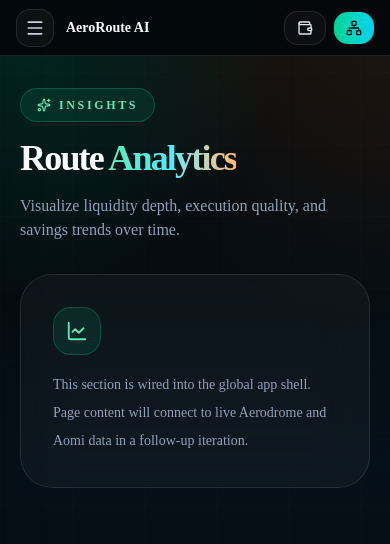
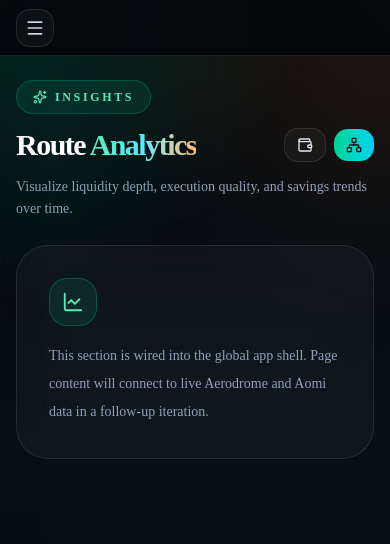
Before and after one commit to BethelHills/aeroroute-ai, a Next.js app: page /analytics in a window 390 px wide. Shown: the top 544 px of the page. Built offline with nearby package versions, Linux system fonts and the light colour scheme.

Commit message:
Align wallet controls with page heroes on all breakpoints.
App pages hide the sticky title bar on desktop and keep only the mobile menu strip; wallet and Base actions live beside each page heading on every screen size.

Co-authored-by: Cursor <cursoragent@cursor.com>

```diff
--- a/src/app/(app)/agent-chat/page.tsx
+++ b/src/app/(app)/agent-chat/page.tsx
@@ -7,6 +7,7 @@ import {
   AppPageSection,
   PageTitleBlock,
 } from "@/components/layout/page-shell";
+import { WalletStatusButtons } from "@/components/layout/wallet-status-buttons";
 import { motion } from "framer-motion";
 import {
   ArrowRight,
@@ -313,6 +314,7 @@ export default function AeroRouteAgentChatPreview() {
               </>
             }
             description="Ask AeroRoute AI to quote swaps, compare routes, simulate transactions, and prepare Aerodrome actions on Base."
+            titleActions={<WalletStatusButtons />}
           />
         </AppPageHeader>
 
--- a/src/app/(app)/dashboard/page.tsx
+++ b/src/app/(app)/dashboard/page.tsx
@@ -369,7 +369,7 @@ export default function AeroRouteDashboardPreview() {
                 </span>
               </>
             }
-            titleActions={<WalletStatusButtons className="md:hidden" />}
+            titleActions={<WalletStatusButtons />}
             description="Compare routes, estimate output, detect slippage, and prepare smarter Aerodrome swaps on Base with AI assistance."
           />
         </AppPageHeader>
--- a/src/app/(app)/history/page.tsx
+++ b/src/app/(app)/history/page.tsx
@@ -7,6 +7,7 @@ import {
   AppPageSection,
   PageTitleBlock,
 } from "@/components/layout/page-shell";
+import { WalletStatusButtons } from "@/components/layout/wallet-status-buttons";
 import { motion } from "framer-motion";
 import {
   ArrowRight,
@@ -312,6 +313,7 @@ export default function AeroRouteHistoryPreview() {
               </>
             }
             description="Review simulated, staged, completed, and failed Aerodrome route actions with AI performance insights."
+            titleActions={<WalletStatusButtons />}
           />
         </AppPageHeader>
 
--- a/src/app/(app)/route-optimizer/page.tsx
+++ b/src/app/(app)/route-optimizer/page.tsx
@@ -7,6 +7,7 @@ import {
   AppPageSection,
   PageTitleBlock,
 } from "@/components/layout/page-shell";
+import { WalletStatusButtons } from "@/components/layout/wallet-status-buttons";
 import { motion } from "framer-motion";
 import {
   ArrowDown,
@@ -345,6 +346,7 @@ export default function AeroRouteOptimizerPreview() {
               </>
             }
             description="Enter your swap intent and let AeroRoute AI compare liquidity, slippage, gas, and execution risk before you trade."
+            titleActions={<WalletStatusButtons />}
           />
         </AppPageHeader>
 
--- a/src/app/(app)/settings/page.tsx
+++ b/src/app/(app)/settings/page.tsx
@@ -5,9 +5,9 @@ import {
   AppPageHeader,
   AppPageRoot,
   AppPageSection,
-  PageActions,
   PageTitleBlock,
 } from "@/components/layout/page-shell";
+import { WalletStatusButtons } from "@/components/layout/wallet-status-buttons";
 import { motion } from "framer-motion";
 import {
   AlertTriangle,
@@ -175,7 +175,7 @@ export default function AeroRouteSettingsPreview() {
   return (
     <AppPageRoot>
       <AppPageSection>
-        <AppPageHeader className="lg:flex-row lg:items-end lg:justify-between">
+        <AppPageHeader>
           <PageTitleBlock
             badge={
               <div className="mb-3 inline-flex items-center gap-2 rounded-full border border-emerald-400/25 bg-emerald-400/10 px-4 py-2 text-xs font-bold uppercase tracking-[0.22em] text-emerald-300">
@@ -191,15 +191,18 @@ export default function AeroRouteSettingsPreview() {
               </>
             }
             description="Configure wallet behavior, route safety, Aomi backend settings, notifications, and agent execution preferences."
+            titleActions={
+              <div className="flex flex-col items-stretch gap-2 sm:flex-row sm:items-center">
+                <WalletStatusButtons />
+                <button
+                  type="button"
+                  className="inline-flex items-center justify-center gap-2 rounded-2xl bg-gradient-to-r from-emerald-400 to-cyan-400 px-5 py-3 text-sm font-black text-[#041014]"
+                >
+                  <Save size={17} /> Save Settings
+                </button>
+              </div>
+            }
           />
-          <PageActions>
-            <button
-              type="button"
-              className="inline-flex items-center justify-center gap-2 rounded-2xl bg-gradient-to-r from-emerald-400 to-cyan-400 px-5 py-3 text-sm font-black text-[#041014]"
-            >
-              <Save size={17} /> Save Settings
-            </button>
-          </PageActions>
         </AppPageHeader>
 
         <div className="grid grid-cols-1 gap-6 xl:grid-cols-[1fr_minmax(0,390px)]">
--- a/src/components/layout/app-nav.ts
+++ b/src/components/layout/app-nav.ts
@@ -28,3 +28,8 @@ export function getNavTitle(pathname: string): string {
   );
   return match?.label ?? "AeroRoute AI";
 }
+
+/** Routes wrapped by AppShell (not the marketing landing page). */
+export function isAppShellRoute(pathname: string): boolean {
+  return pathname !== "/" && !pathname.startsWith("/_");
+}
--- a/src/components/layout/coming-soon-page.tsx
+++ b/src/components/layout/coming-soon-page.tsx
@@ -1,5 +1,12 @@
 "use client";
 
+import {
+  AppPageHeader,
+  AppPageRoot,
+  AppPageSection,
+  PageTitleBlock,
+} from "@/components/layout/page-shell";
+import { WalletStatusButtons } from "@/components/layout/wallet-status-buttons";
 import { Sparkles, type LucideIcon } from "lucide-react";
 
 type ComingSoonPageProps = {
@@ -18,21 +25,28 @@ export function ComingSoonPage({
   icon: Icon,
 }: ComingSoonPageProps) {
   return (
-    <main className="min-h-full w-full overflow-hidden text-white">
-      <section className="relative z-10 w-full px-5 py-8 lg:px-8">
-        <header className="mb-8 max-w-3xl">
-          <div className="mb-4 inline-flex items-center gap-2 rounded-full border border-emerald-400/25 bg-emerald-400/10 px-4 py-2 text-xs font-bold uppercase tracking-[0.22em] text-emerald-300">
+    <AppPageRoot>
+      <AppPageSection>
+        <AppPageHeader>
+          <PageTitleBlock
+            badge={
+              <div className="mb-3 inline-flex items-center gap-2 rounded-full border border-emerald-400/25 bg-emerald-400/10 px-4 py-2 text-xs font-bold uppercase tracking-[0.22em] text-emerald-300">
                 <Sparkles size={14} />
                 {badge}
               </div>
-          <h1 className="text-4xl font-black tracking-[-0.05em] md:text-6xl">
+            }
+            title={
+              <>
                 {title}{" "}
                 <span className="bg-gradient-to-r from-emerald-300 via-cyan-300 to-orange-300 bg-clip-text text-transparent">
                   {titleAccent}
                 </span>
-          </h1>
-          <p className="mt-4 text-slate-400">{description}</p>
-        </header>
+              </>
+            }
+            description={description}
+            titleActions={<WalletStatusButtons />}
+          />
+        </AppPageHeader>
         <div className="rounded-[2rem] border border-white/10 bg-white/[0.035] p-8 backdrop-blur-xl">
           {Icon && (
             <div className="mb-4 flex h-12 w-12 items-center justify-center rounded-2xl border border-emerald-400/25 bg-emerald-400/10 text-emerald-300">
@@ -44,7 +58,7 @@ export function ComingSoonPage({
             connect to live Aerodrome and Aomi data in a follow-up iteration.
           </p>
         </div>
-      </section>
-    </main>
+      </AppPageSection>
+    </AppPageRoot>
   );
 }
--- a/src/components/layout/header.tsx
+++ b/src/components/layout/header.tsx
@@ -1,8 +1,9 @@
 "use client";
 
 import { Menu } from "lucide-react";
-import { getNavTitle } from "./app-nav";
+import { getNavTitle, isAppShellRoute } from "./app-nav";
 import { usePathname } from "next/navigation";
+import { cn } from "@/lib/utils";
 import { WalletStatusButtons } from "./wallet-status-buttons";
 
 type HeaderProps = {
@@ -12,32 +13,31 @@ type HeaderProps = {
 export function Header({ onMenuClick }: HeaderProps) {
   const pathname = usePathname();
   const title = getNavTitle(pathname);
-  const isDashboard = pathname === "/dashboard";
+  const appShell = isAppShellRoute(pathname);
 
   return (
-    <header className="sticky top-0 z-20 flex h-14 shrink-0 items-center justify-between gap-4 border-b border-white/10 bg-[#03070b]/90 px-4 backdrop-blur-xl md:h-16 md:px-6">
+    <header
+      className={cn(
+        "sticky top-0 z-20 flex h-14 shrink-0 items-center justify-between gap-4 border-b border-white/10 bg-[#03070b]/90 px-4 backdrop-blur-xl md:h-16 md:px-6",
+        appShell && "md:hidden",
+      )}
+    >
       <div className="flex min-w-0 items-center gap-3">
         <button
           type="button"
           onClick={onMenuClick}
-          className="rounded-xl border border-white/10 bg-white/[0.04] p-2 text-slate-300 hover:text-white md:hidden"
+          className="rounded-xl border border-white/10 bg-white/[0.04] p-2 text-slate-300 hover:text-white"
           aria-label="Open navigation menu"
         >
           <Menu size={20} />
         </button>
-        <p
-          className={
-            isDashboard
-              ? "hidden truncate text-sm font-black text-white md:block md:text-base"
-              : "truncate text-sm font-black text-white md:text-base"
-          }
-        >
-          {title}
-        </p>
+        {!appShell && (
+          <p className="truncate text-sm font-black text-white md:text-base">
+            {title}
+          </p>
+        )}
       </div>
-      <WalletStatusButtons
-        className={isDashboard ? "hidden md:flex" : undefined}
-      />
+      {!appShell && <WalletStatusButtons />}
     </header>
   );
 }
--- a/src/components/layout/index.ts
+++ b/src/components/layout/index.ts
@@ -2,7 +2,8 @@ export { AppShell } from "./app-shell";
 export { Sidebar } from "./sidebar";
 export { Header } from "./header";
 export { MainContent } from "./main-content";
-export { APP_NAV_ITEMS, getNavTitle } from "./app-nav";
+export { APP_NAV_ITEMS, getNavTitle, isAppShellRoute } from "./app-nav";
+export { WalletStatusButtons } from "./wallet-status-buttons";
 export {
   AppPageRoot,
   AppPageSection,
```
Lines whose indentation alone changed are shown as unchanged.
